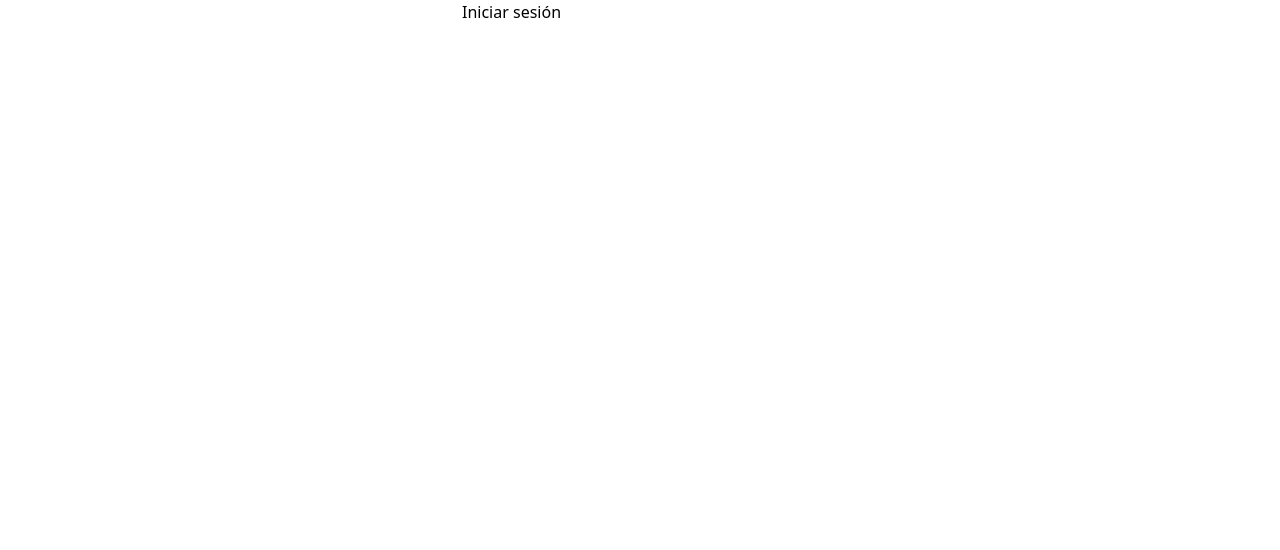
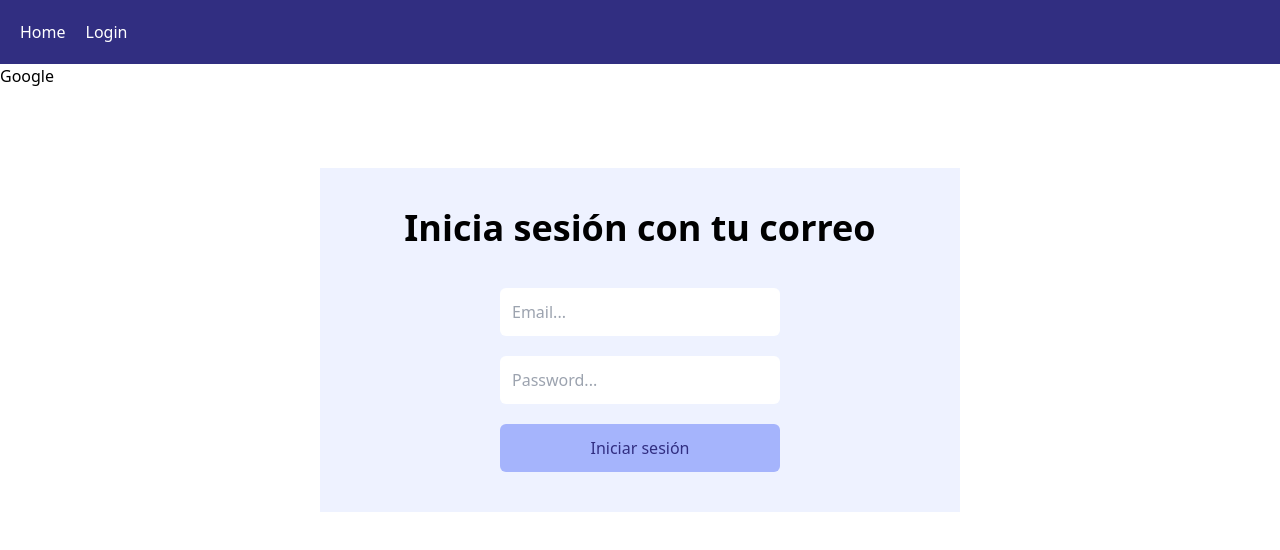
Before and after one commit to tzuzulcode/frontend-professional-abril2022, a Next.js app in the folder red-social/: page /login in a window 1280 px wide. Shown: the top 550 px of the page. Built offline with nearby package versions, Linux system fonts and the light colour scheme; no server answers.

Commit message:
Inicio de sesión con providers y firebase auth

```diff
--- /dev/null
+++ b/red-social/components/Navbar.jsx
@@ -0,0 +1,18 @@
+import React from 'react'
+import Link from 'next/link'
+import { useSelector } from 'react-redux'
+
+export default function Navbar() {
+    const auth = useSelector(state=>state.auth)
+    return (
+        <nav className='bg-indigo-900 p-5'>
+            {console.log(auth)}
+            <ul className='flex items-center gap-5 text-white'>
+                <li><Link href="/">Home</Link></li>
+                {!auth.logged&&<li><Link href="/login">Login</Link></li>}
+                {auth.logged&&<li className='ml-auto'><Link href="/login"><div className='flex gap-3 items-center'><img className='w-8 h-8 rounded-full' src={auth.user.profilePic} alt="" />{auth.user.name}</div></Link></li>}
+
+            </ul>
+        </nav>
+  )
+}
--- a/red-social/components/Page.jsx
+++ b/red-social/components/Page.jsx
@@ -3,8 +3,9 @@ import {onAuthStateChanged} from 'firebase/auth'
 import {auth} from '../config/firebase'
 import {useDispatch} from 'react-redux'
 import { login, logout } from '../features/auth'
+import Navbar from './Navbar'
 
-export default function Page() {
+export default function Page({children}) {
     const dispatch = useDispatch()
 
     useEffect(()=>{
@@ -13,15 +14,18 @@ export default function Page() {
                 dispatch(login({
                     id:authResult.uid,
                     email:authResult.email,
-                    name:result.displayName,
+                    name:authResult.displayName,
                     profilePic:authResult.photoURL
                 }))
             }else{
                 dispatch(logout())
             }
         })
-    })
+    },[])
   return (
-    <div>Page</div>
+    <>
+        <Navbar/>
+        {children}
+    </>
   )
 }
--- a/red-social/pages/_app.js
+++ b/red-social/pages/_app.js
@@ -1,11 +1,14 @@
 import { Provider } from 'react-redux'
+import Page from '../components/Page'
 import store from '../redux/store'
 
 import '../styles/globals.css'
 
 function MyApp({ Component, pageProps }) {
   return <Provider store={store}>
-    <Component {...pageProps} />
+    <Page>
+      <Component {...pageProps} />
+    </Page>
   </Provider>
 }
 
--- a/red-social/pages/login.jsx
+++ b/red-social/pages/login.jsx
@@ -1,18 +1,46 @@
-import React from 'react'
+import React, { useState } from 'react'
 import {Formik, Form, Field, ErrorMessage} from 'formik'
-import {signInWithEmailAndPassword} from 'firebase/auth'
+import {signInWithEmailAndPassword, signInWithPopup, GithubAuthProvider, FacebookAuthProvider, GoogleAuthProvider} from 'firebase/auth'
 import { auth } from '../config/firebase'
+import {useRouter} from 'next/router'
+
+const googleProvider = new GoogleAuthProvider()
 
 export default function Login() {
 
-    const login = (values,API) =>{
-        console.log(values)
-        console.log(API)
+    const router = useRouter()
+
+    const login = (values,{setSubmitting,setErrors}) =>{
+
         signInWithEmailAndPassword(auth,values.email,values.password)
+        .then(result=>{
+            setSubmitting(false)
+            router.replace("/")
+        })
+        .catch(error=>{
+            setSubmitting(false)
+            setErrors({
+                credentials:"Las credenciales son incorrectas"
+            })
+        })
     }
+
+    const googleLogin = ()=>{
+        signInWithPopup(auth,googleProvider)
+        .then(result=>{
+            router.replace("/")
+        })
+        .catch(error=>{
+            console.log(error)
+        })
+    }
+
+    // Reto: Completar el login con los demás providers
+    // Extra: Añadir icono a los botones
 
   return (
     <>
+        <button onClick={googleLogin}>Google</button>
         <Formik
             initialValues={{
                 email:"",
@@ -21,11 +49,20 @@ export default function Login() {
 
             onSubmit={login}
         >
-            <Form>
-                <Field type="email" name="email"/>
-                <Field type="password" name="password"/>
-                <button>Iniciar sesión</button>
-            </Form>
+            {({errors,isSubmitting})=>{
+                return <>
+                    <Form className=' bg-indigo-50 w-11/12 md:w-1/2 p-5 md:p-10 mx-auto mt-20'>
+                        <h2 className=' text-center font-bold text-4xl mb-10'>Inicia sesión con tu correo</h2>
+                        <div className='flex flex-col md:w-1/2 mx-auto gap-5'>
+                            <Field className="p-3 rounded-md" placeholder="Email..." type="email" name="email"/>
+                            <Field className="p-3 rounded-md" placeholder="Password..." type="password" name="password"/>
+                            <button className={`bg-indigo-300 p-3 rounded-md text-indigo-900 hover:bg-indigo-400 ${isSubmitting&&"bg-red-500"}`}>Iniciar sesión</button>
+                        </div>
+                    </Form>
+                    {errors&&<p>{errors.credentials}</p>}
+
+                </>
+            }}
         </Formik>
     </>
   )
```
